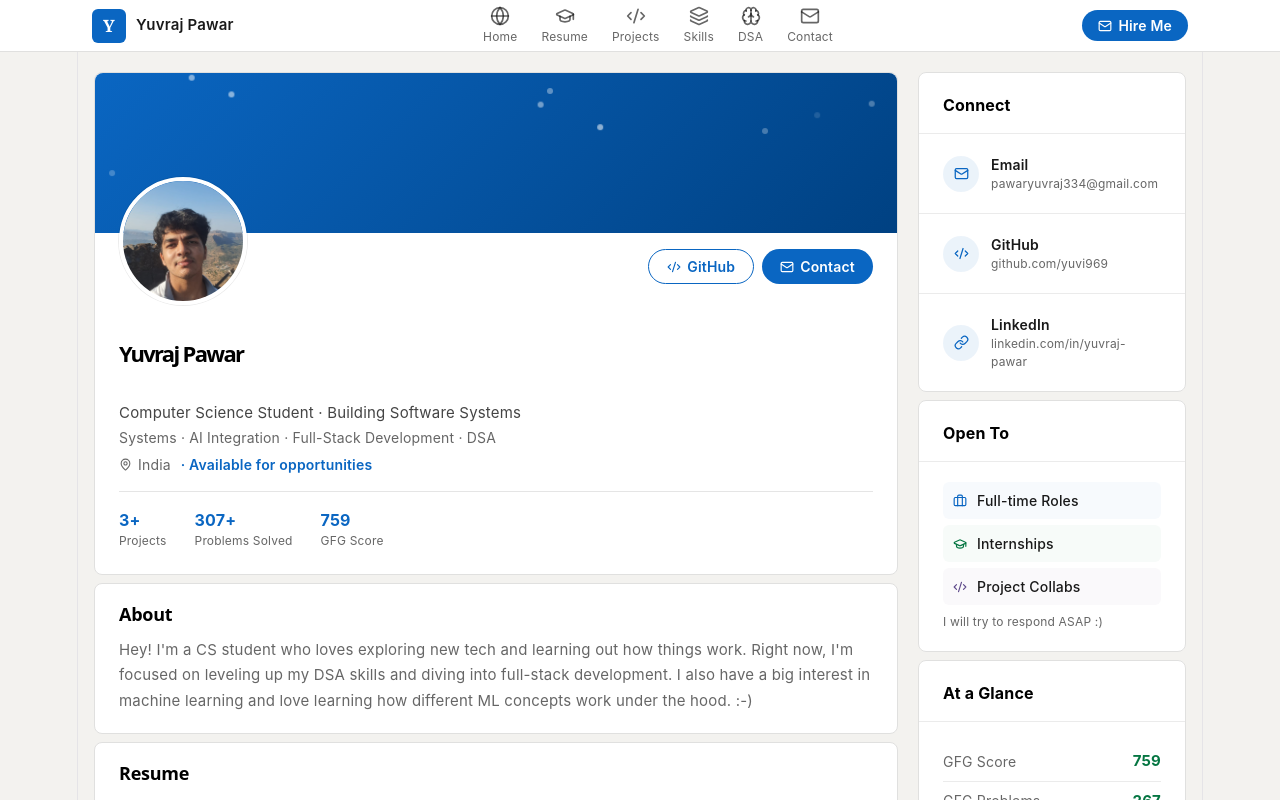
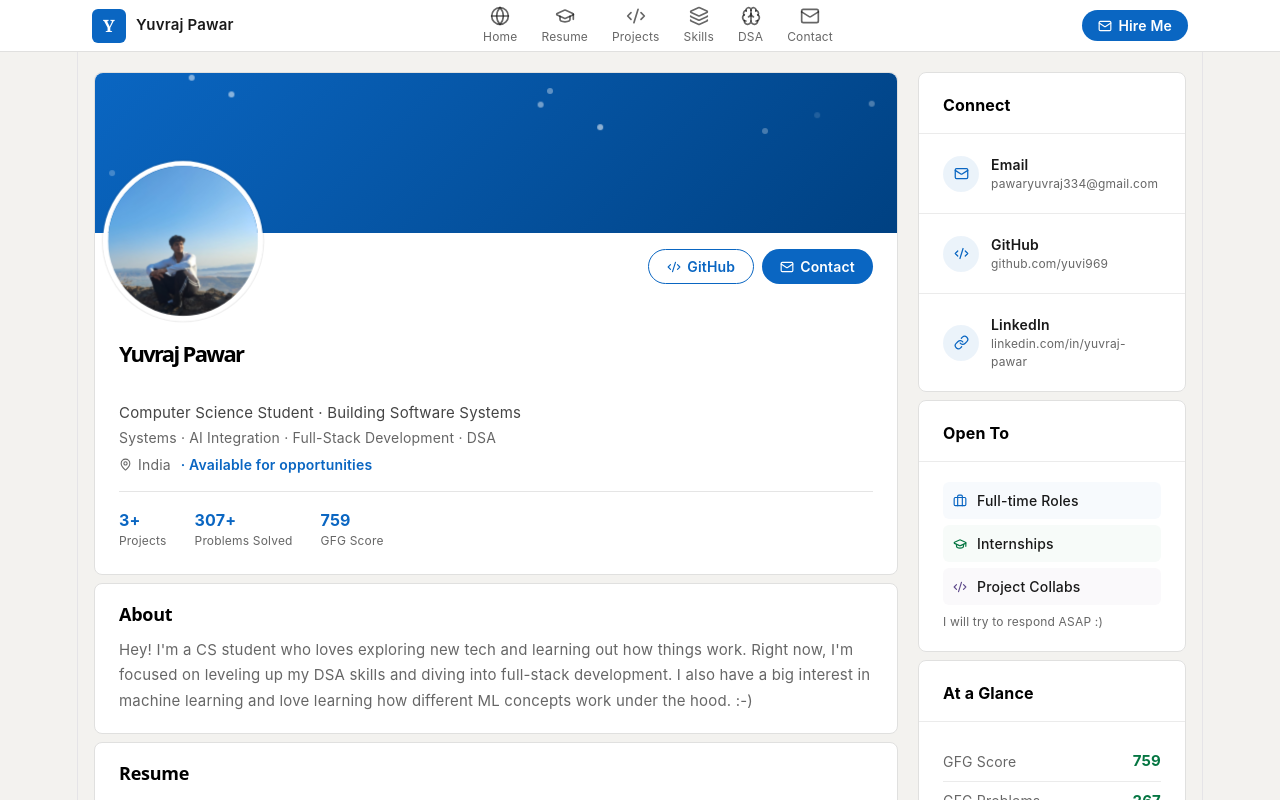
Before and after one commit to yuvi969/portfolio, a React app: page / in a window 1280 px wide. Shown: the top 800 px of the page. Built offline with nearby package versions, Linux system fonts and the light colour scheme; the HTML template or start-up script is replaced by a standard one.

Commit message:
pfp update

```diff
--- a/src/App.jsx
+++ b/src/App.jsx
@@ -218,13 +218,16 @@ function Profile() {
       src={Pfp}
       alt="Yuvraj Pawar"
       style={{
-              width: 128, height: 128, borderRadius: "50%",
+        width: 128,
+        height: 128,
+        borderRadius: "50%",
         border: "4px solid #fff",
         marginTop: -56,
-               position: "relative", // ✅ add
+        position: "relative",
         zIndex: 1,
         objectFit: "cover",
-              objectPosition: "center 15%",
+        objectPosition: "center 25%",
+        transform: "scale(1.25)",
         flexShrink: 0,
         boxShadow: "0 0 0 1px rgba(0,0,0,0.08)",
         display: "block",
```
Also changed, not shown: src/real.jpeg. Lines whose indentation alone changed are shown as unchanged.
